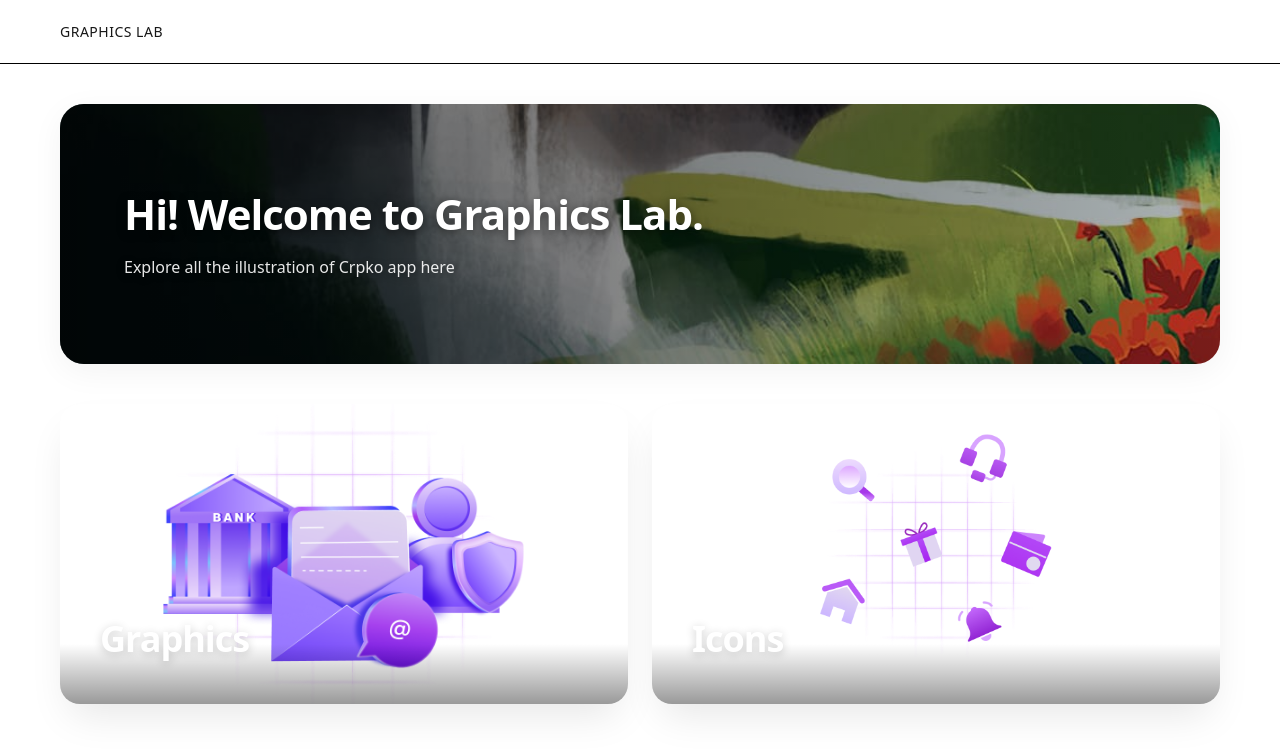
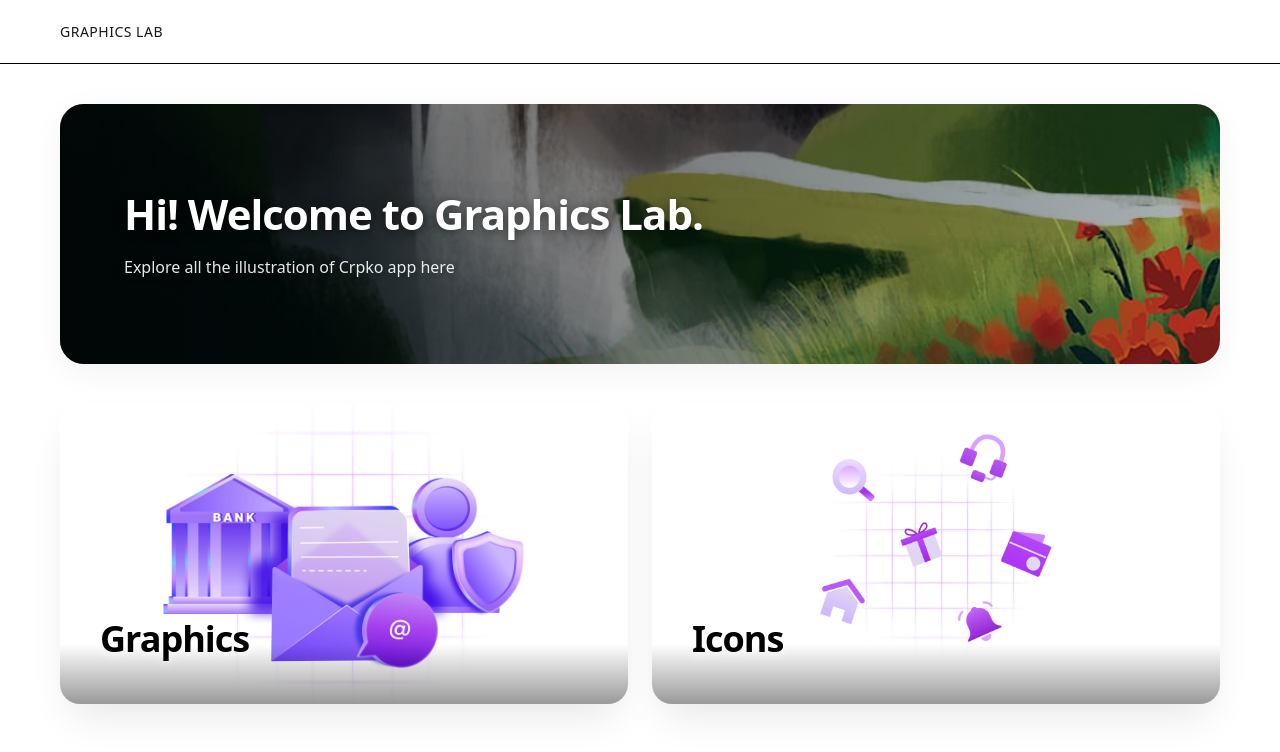
Before and after one commit to yamparalarahul27/illu-ic, a Next.js app: page /dashboard in a window 1280 px wide. Shown: the top 752 px of the page. Built offline with nearby package versions, Linux system fonts and the light colour scheme.

Commit message:
style: changed card text to black

```diff
--- a/src/app/dashboard/page.tsx
+++ b/src/app/dashboard/page.tsx
@@ -117,9 +117,9 @@ function DashboardContent() {
             margin: 0,
             fontSize: "36px",
             fontWeight: 700,
-            color: "#ffffff",
+            color: "#000000",
             letterSpacing: "-1px",
-            textShadow: "0 2px 10px rgba(0,0,0,0.2)",
+            textShadow: "0 2px 10px rgba(255,255,255,0.8)",
             zIndex: 2
           }}>
             Graphics
@@ -169,9 +169,9 @@ function DashboardContent() {
             margin: 0,
             fontSize: "36px",
             fontWeight: 700,
-            color: "#ffffff",
+            color: "#000000",
             letterSpacing: "-1px",
-            textShadow: "0 2px 10px rgba(0,0,0,0.2)",
+            textShadow: "0 2px 10px rgba(255,255,255,0.8)",
             zIndex: 2
           }}>
             Icons
```
